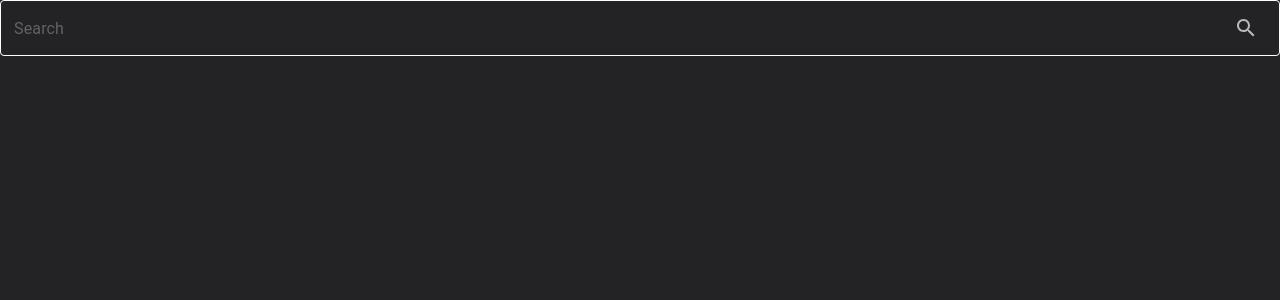
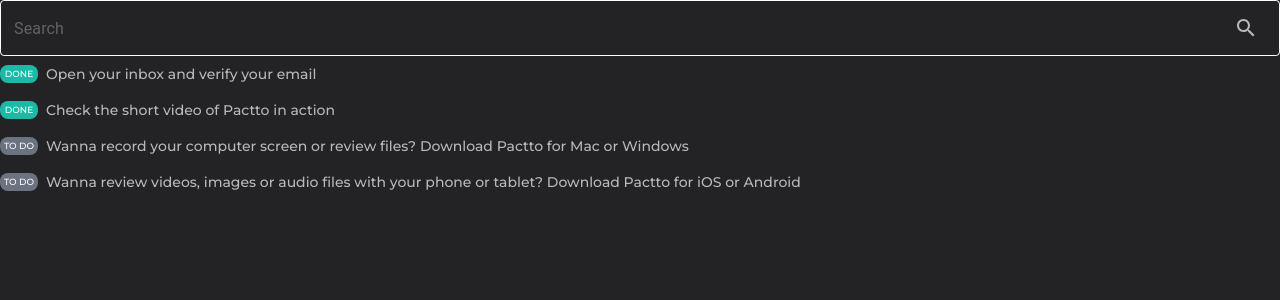
Before and after one commit to marceloafl/pacto-dashboard, a Next.js app: page / in a window 1280 px wide. Shown: the top 300 px of the page. Built offline with nearby package versions, Linux system fonts and the light colour scheme.

Commit message:
feat: creating basic onboarding list

```diff
--- a/src/app/page.tsx
+++ b/src/app/page.tsx
@@ -1,3 +1,4 @@
+import OnboardingList from "@/components/list/onboardginToDo/OnboardingList";
 import Search from "@/components/search/input/Search";
 import { Montserrat } from "next/font/google";
 
@@ -12,10 +13,26 @@
 //   variable: '--font-museo'
 // });
 
+const listItems = [
+  { text: "Open your inbox and verify your email", done: true, id: "1" },
+  { text: "Check the short video of Pactto in action", done: true, id: "2" },
+  {
+    text: "Wanna record your computer screen or review files? Download Pactto for Mac or Windows",
+    done: false,
+    id: "3",
+  },
+  {
+    text: "Wanna review videos, images or audio files with your phone or tablet? Download Pactto for iOS or Android",
+    done: false,
+    id: "4",
+  },
+];
+
 export default function Home() {
   return (
     <main className={`${montserrat.className}`}>
       <Search />
+      <OnboardingList listItems={listItems} />
     </main>
   );
 }
--- /dev/null
+++ b/src/components/list/onboardginToDo/OnboardingList.tsx
@@ -0,0 +1,26 @@
+import { Box, List, ListItem, ListItemIcon } from "@mui/material";
+
+interface IOnboardingList {
+  listItems: { text: string; done: boolean; id: string }[];
+}
+
+export default function OnboardingList({ listItems }: IOnboardingList) {
+  return (
+    <Box className="w-full text-pactto-gray">
+      <nav aria-label="main mailbox folders">
+        <List className="flex flex-col gap-4">
+          {listItems.map((item) => (
+            <ListItem key={item.id} disablePadding className="flex gap-2">
+              <ListItemIcon
+                className={`flex items-center justify-center text-pactto-gray text-white min-w-[38px] h-[18px] rounded-lg font- text-[9px] px-0.5 py-1.5 ${item.done ? "bg-accent" : "bg-gray-500"}`}
+              >
+                <p>{item.done ? "DONE" : "TO DO"}</p>
+              </ListItemIcon>
+              <p className="font-medium text-sm">{item.text}</p>
+            </ListItem>
+          ))}
+        </List>
+      </nav>
+    </Box>
+  );
+}
--- a/src/styles/globals.css
+++ b/src/styles/globals.css
@@ -12,7 +12,8 @@
   --pactto-green: #7e9c3d;
   --pactto-red: #d92336;
   --default-black-bg: #232225;
-  --default-gray-elements: "#bebebe";
+  --secondary-black-bg: #2f2f2f;
+  --default-gray-elements: #bebebe;
 }
 
 *,
--- a/tailwind.config.ts
+++ b/tailwind.config.ts
@@ -22,6 +22,7 @@
         "pactto-green": "var(--pactto-green)",
         "pactto-red": "var(--pactto-red)",
         "default-black-bg": "var(--default-black-bg)",
+        "secondary-black-bg": "var(--secondary-black-bg)",
         "default-gray": "var(--default-gray-elements)",
         // primary: "#ffba03",
         // secondary: "#ffdd81",
```
